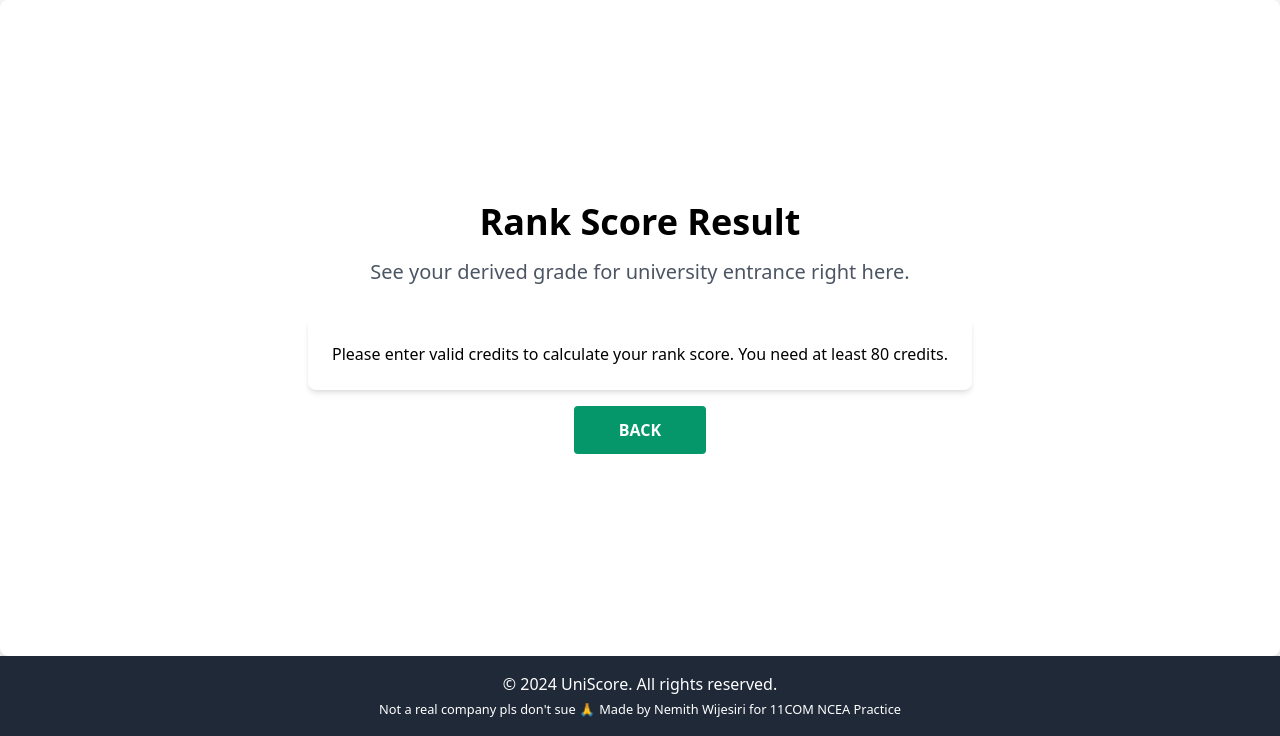
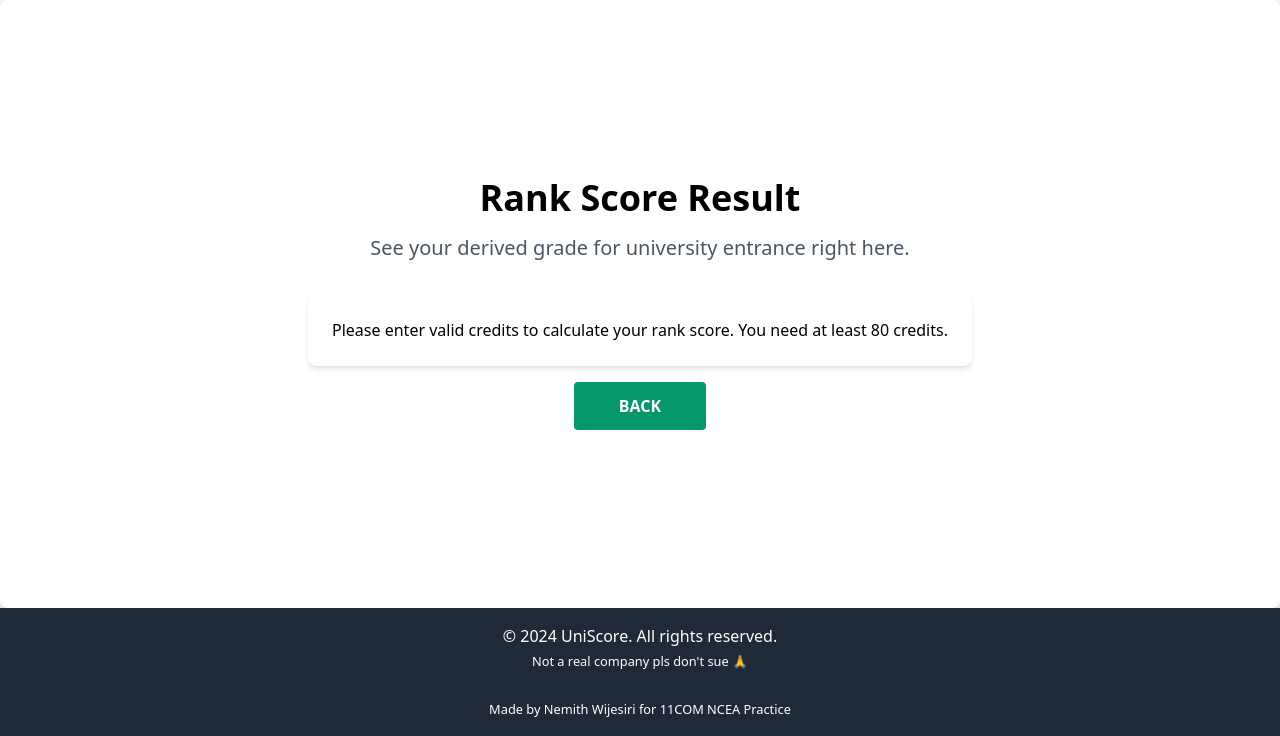
Before and after one commit to nemsip/11COM-Python, a Flask app: template NCEA Practice/templates/result.html in a window 1280 px wide. Shown: the part 64-800 px from the top of the page. Run offline with Flask 3, Linux system fonts and the light colour scheme; the template is opened without the code that fills it, so the values that code supplies are empty.

Commit message:
Added NCEA Practice

```diff
--- a/NCEA Practice/templates/index.html
+++ b/NCEA Practice/templates/index.html
@@ -4,7 +4,7 @@
     <meta charset="UTF-8">
     <meta name="viewport" content="width=device-width, initial-scale=1.0">
     <title>UniScore</title>
-    <link rel="icon" type="image/png" sizes="32x32" href="favicon.ico">
+    <link rel="icon" sizes="32x32" href="/static/images/favicon32.png">
     <link href="https://cdn.jsdelivr.net/npm/tailwindcss@2.2.19/dist/tailwind.min.css" rel="stylesheet">
 </head>
 <body class="bg-gray-100 min-h-screen flex flex-col">
--- a/NCEA Practice/templates/result.html
+++ b/NCEA Practice/templates/result.html
@@ -4,7 +4,7 @@
     <meta charset="UTF-8">
     <meta name="viewport" content="width=device-width, initial-scale=1.0">
     <title>UniScore Result</title>
-    <link rel="icon" type="image/png" sizes="32x32" href="favicon.ico">
+    <link rel="icon" sizes="32x32" href="/static/images/favicon32.png">
     <link href="https://cdn.jsdelivr.net/npm/tailwindcss@2.2.19/dist/tailwind.min.css" rel="stylesheet">
 </head>
 <body class="bg-gray-100 min-h-screen flex flex-col">
@@ -52,8 +52,7 @@
     <footer class="bg-gray-800 text-white py-4 w-full">
         <div class="container mx-auto px-4 text-center">
             <p>&copy; 2024 UniScore. All rights reserved.</p>
-            <small>Not a real company pls don't sue 🙏</small>
-            <small>Made by Nemith Wijesiri for 11COM NCEA Practice</small>
+            <small>Not a real company pls don't sue 🙏<br><br>Made by Nemith Wijesiri for 11COM NCEA Practice</small>
         </div>
     </footer>
 </body>
```
Also changed, not shown: NCEA Practice/static/images/favicon32.png (added), 1 other file.
